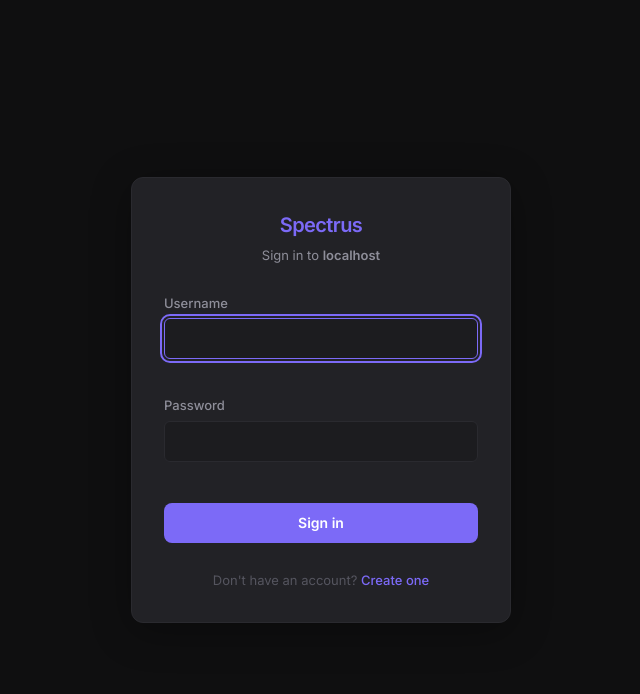
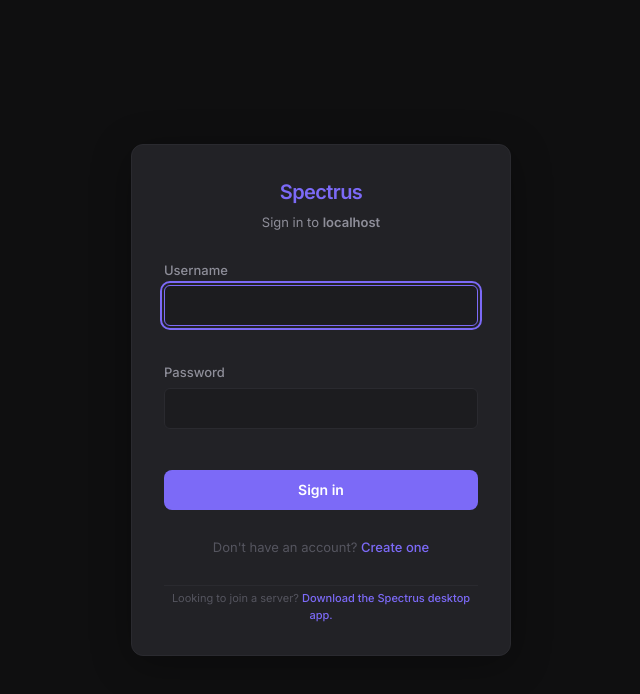
Before and after one commit to clk-66/spectrus, a React (Vite) app in the folder client/: page /login in a window 1280 px wide. Shown: the top 694 px of the page, without its empty margins (319-959 px from the left). Built offline with nearby package versions, Linux system fonts and the light colour scheme; no server answers.

Commit message:
feat: browser login admin notice, link to desktop app download

```diff
--- a/client/src/views/auth/Auth.module.css
+++ b/client/src/views/auth/Auth.module.css
@@ -140,3 +140,13 @@
   text-decoration: underline;
   text-underline-offset: 2px;
 }
+
+/* ---- Desktop app notice (Login only) ---- */
+
+.notice {
+  text-align: center;
+  font-size: var(--text-xs);
+  color: var(--text-muted);
+  padding-top: 4px;
+  border-top: 1px solid var(--border);
+}
--- a/client/src/views/auth/Login.tsx
+++ b/client/src/views/auth/Login.tsx
@@ -180,6 +180,19 @@ export function Login() {
           </Link>
         </p>
 
+        {/* Desktop app notice */}
+        <p className={styles.notice}>
+          Looking to join a server?{' '}
+          <a
+            href="https://github.com/clk-66/spectrus/releases"
+            target="_blank"
+            rel="noreferrer"
+            className={styles.link}
+          >
+            Download the Spectrus desktop app.
+          </a>
+        </p>
+
       </div>
     </div>
   );
```
